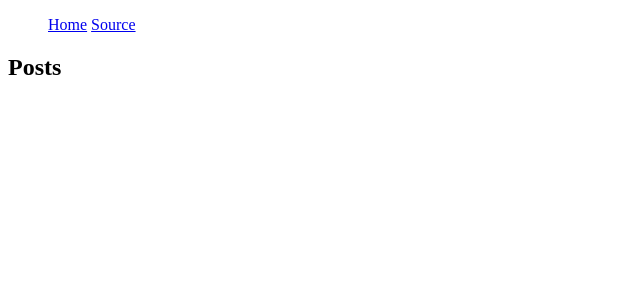
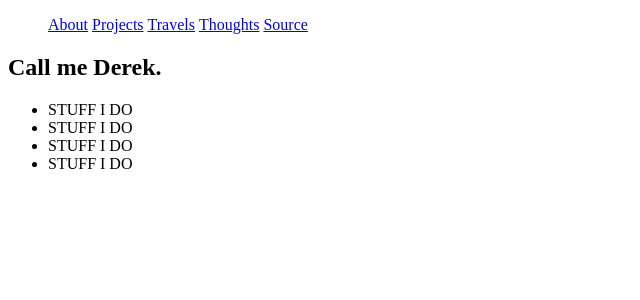
Before and after one commit to Riggd/blog-flask, a Flask app: page / in a window 1280 px wide. Shown: the top 300 px of the page, without its empty margins (0-640 px from the left). Run offline with Flask 2, Linux system fonts and the light colour scheme.

Commit message:
Turning this into my personal webpage

```diff
--- a/project/static/js/script.js
+++ b/project/static/js/script.js
@@ -1 +1 @@
-alert('Javascript is working!');
+// Insert all Javascript files here.
--- a/project/templates/base.html
+++ b/project/templates/base.html
@@ -2,7 +2,7 @@
 <html>
     <head>
       <meta charset="utf-8">
-      <title>{% block page_title %}Your Site{% endblock %}</title>
+      <title>{% block page_title %} Home {% endblock %} | Derek Onay</title>
       <link rel="stylesheet" href="{{ url_for('static', filename='css/style.css') }}">
       {% block css %}{% endblock %}
 
@@ -11,8 +11,11 @@
 
     <nav class="nav-menu">
         <ul>
-            <li><a href="{{ url_for('home') }}">Home</a></li>
-            <li><a href="https://github.com/sloria/flask-ghpages-example">Source</a></li>
+            <li><a href="{{ url_for('home') }}">About</a></li>
+            <li><a href="{{ url_for('projects') }}">Projects</a></li>
+            <li><a href="{{ url_for('travels') }}">Travels</a></li>
+            <li><a href="{{ url_for('blog') }}">Thoughts</a></li>
+            <li><a href="https://github.com/riggd/blog-flask">Source</a></li>
         </ul>
     </nav>
 
--- a/project/templates/index.html
+++ b/project/templates/index.html
@@ -1,13 +1,12 @@
 {% extends "base.html" %}
 {% block content %}
 
-<h2>Posts</h2>
+<h2>Call me Derek.</h2>
 
-<ul class="page-list">
-  {% for page in pages %}
-      <li><a href="{{ url_for('page', path=page.path) }}">
-          {{ page.meta.title }}
-      </a>- {{ page.meta.date }}</li>
-  {% endfor %}
+<ul class="stuff-list">
+  <li>STUFF I DO</li>
+  <li>STUFF I DO</li>
+  <li>STUFF I DO</li>
+  <li>STUFF I DO</li>
 </ul>
 {% endblock %}
--- a/project/views.py
+++ b/project/views.py
@@ -3,14 +3,26 @@ from app import app, pages
 
 @app.route('/')
 def home():
-    posts = [page for page in pages if 'date' in page.meta]
-    # Sort pages by date
-    sorted_posts = sorted(posts, reverse=True,
-        key=lambda page: page.meta['date'])
-    return render_template('index.html', pages=sorted_posts)
+    return render_template('index.html', page=page)
 
 @app.route('/<path:path>/')
 def page(path):
     # path is the filename of the page without extension
     page = pages.get_or_404(path)
     return render_template('page.html', page=page)
+
+@app.route('/projects/')
+def projects():
+    return render_template('projects.html', page=page)
+
+@app.route('/travels/')
+def travels():
+    return render_template('travels.html', page=page)
+
+@app.route('/blog/')
+def blog():
+    posts = [page for page in pages if 'date' in page.meta]
+    # Sort pages by date
+    sorted_posts = sorted(posts, reverse=True,
+        key=lambda page: page.meta['date'])
+    return render_template('blog.html', pages=sorted_posts)
```
Also changed, not shown: project/pages/first-post.md (+2 -0 lines), project/templates/blog.html (added, +16 -0 lines), project/templates/projects.html (added, +13 -0 lines), project/templates/travels.html (added, +20 -0 lines).
